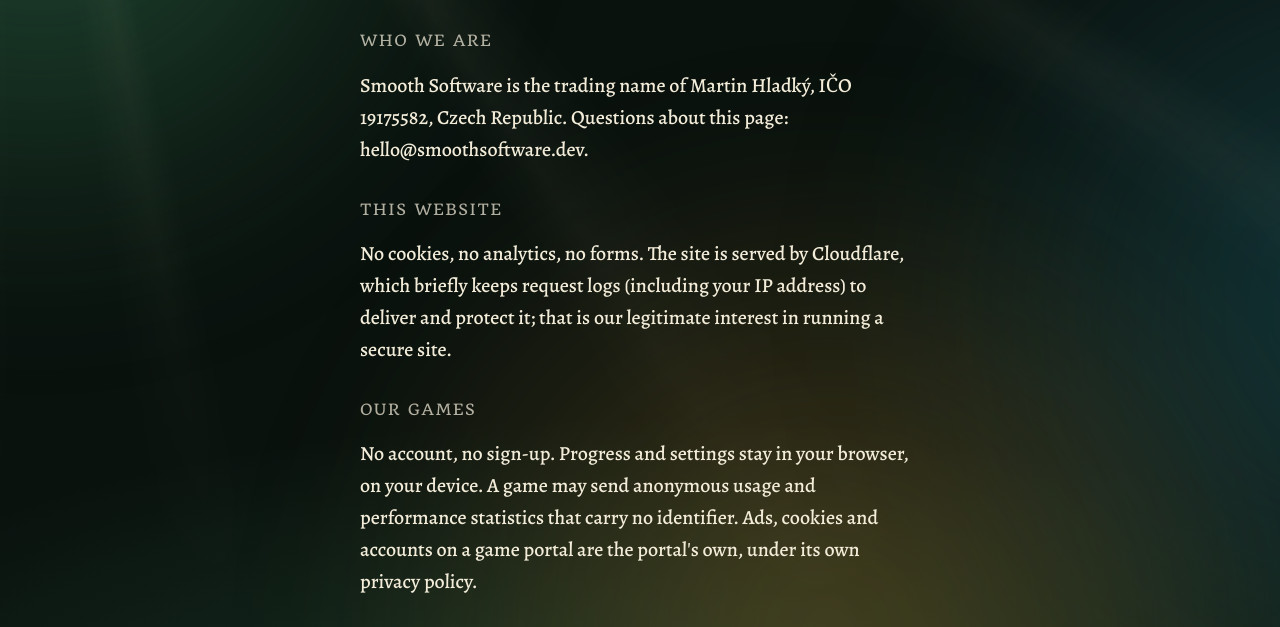
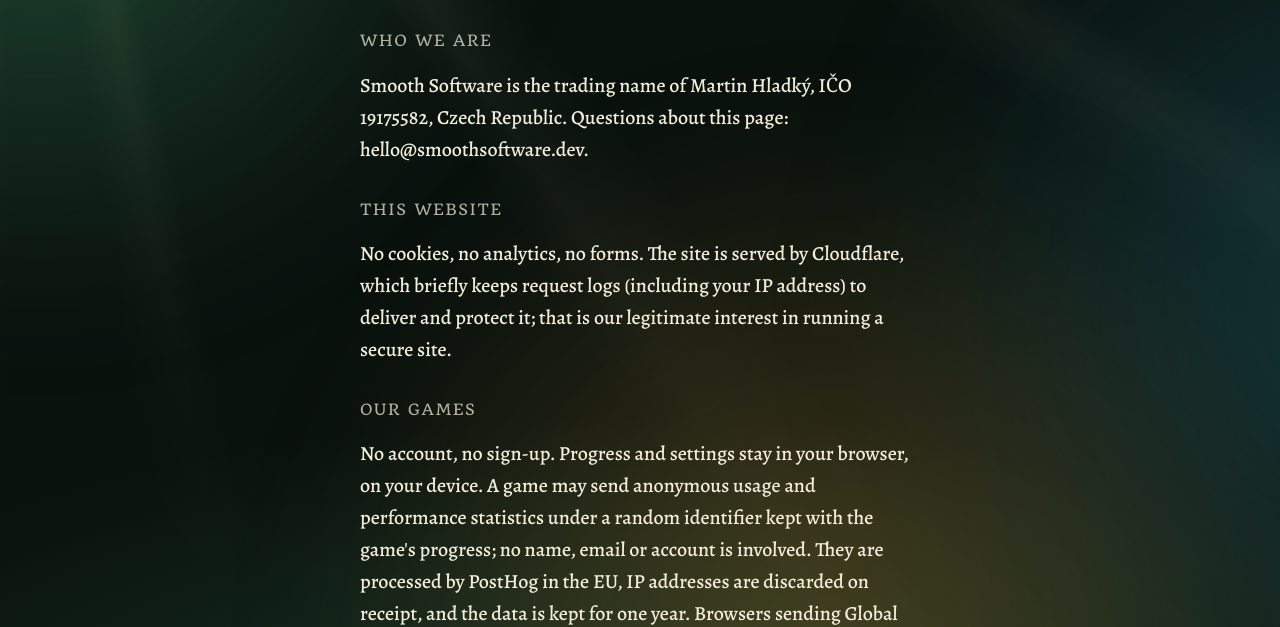
Before and after one commit to phoenixcz/smoothsoftware.dev, a website: page public/privacy.html in a window 1280 px wide. Shown: the part 167-794 px from the top of the page. Drawn offline with Linux system fonts and the light colour scheme.

Commit message:
Privacy: the games' statistics name their identifier, processor and retention

```diff
--- a/public/privacy.html
+++ b/public/privacy.html
@@ -51,7 +51,11 @@
         <p>
           No account, no sign-up. Progress and settings stay in your
           browser, on your device. A game may send anonymous usage and
-          performance statistics that carry no identifier. Ads, cookies and
+          performance statistics under a random identifier kept with the
+          game's progress; no name, email or account is involved. They are
+          processed by PostHog in the EU, IP addresses are discarded on
+          receipt, and the data is kept for one year. Browsers sending
+          Global Privacy Control are not measured. Ads, cookies and
           accounts on a game portal are the portal's own, under its own
           privacy policy.
         </p>
```
